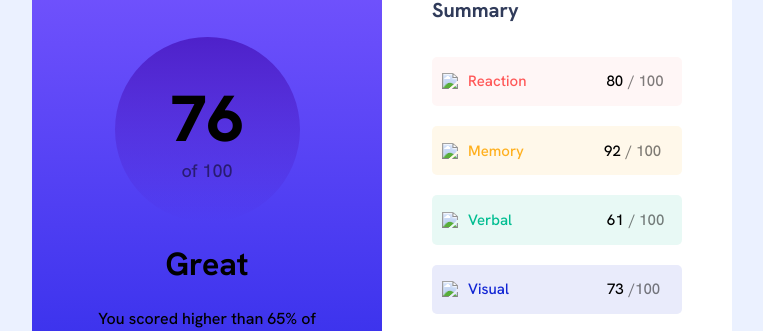
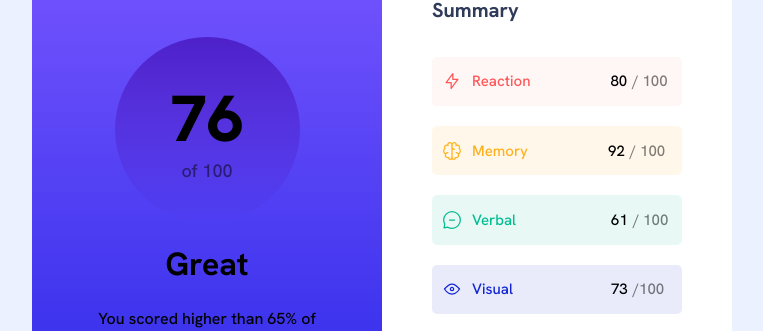
Before and after one commit to zer0anomaly/result-summary-component-main, a plain HTML site: page index.html in a window 1280 px wide. Shown: the part 216-547 px from the top of the page, without its empty margins (258-1021 px from the left). Drawn offline with Linux system fonts and the light colour scheme; a web font is replaced by a local one.

Commit message:
Update index.html

```diff
--- a/index.html
+++ b/index.html
@@ -23,25 +23,25 @@
   <div class="thirddiv">
     <h1 class="summary">Summary</h1>
     <div class="reactiondiv">
-        <img class="reactionimage" src="assets/images/icon-reaction.svg">
+        <img class="reactionimage" src="icon-reaction.svg">
         <h2 class="reaction">Reaction</h2>
         <h2 class="reactionscore">80</h2>
         <h2 class="hundredforsecond">/ 100</h2>
     </div>
     <div class="memorydiv">
-      <img class="memoryimage" src="assets/images/icon-memory.svg">
+      <img class="memoryimage" src="icon-memory.svg">
       <h2 class="memory">Memory</h2>
       <h2 class="memoryscore">92</h2>
       <h2 class="hundredforsecond">/ 100</h2>
     </div>
     <div class="verbaldiv">
-      <img class="verbalimage" src="assets/images/icon-verbal.svg">
+      <img class="verbalimage" src="icon-verbal.svg">
       <h2 class="verbal">Verbal</h2>
       <h2 class="verbalscore">61</h2>
       <h2 class="hundredforsecondone">/ 100</h2>
     </div>
     <div class="visualdiv">
-      <img class="visualimage" src="assets/images/icon-visual.svg">
+      <img class="visualimage" src="icon-visual.svg">
     <h2 class="visual">Visual</h2>
     <h2 class="visualscore">73</h2>
     <h2 class="hundredforvisual">/100</h2>
```
